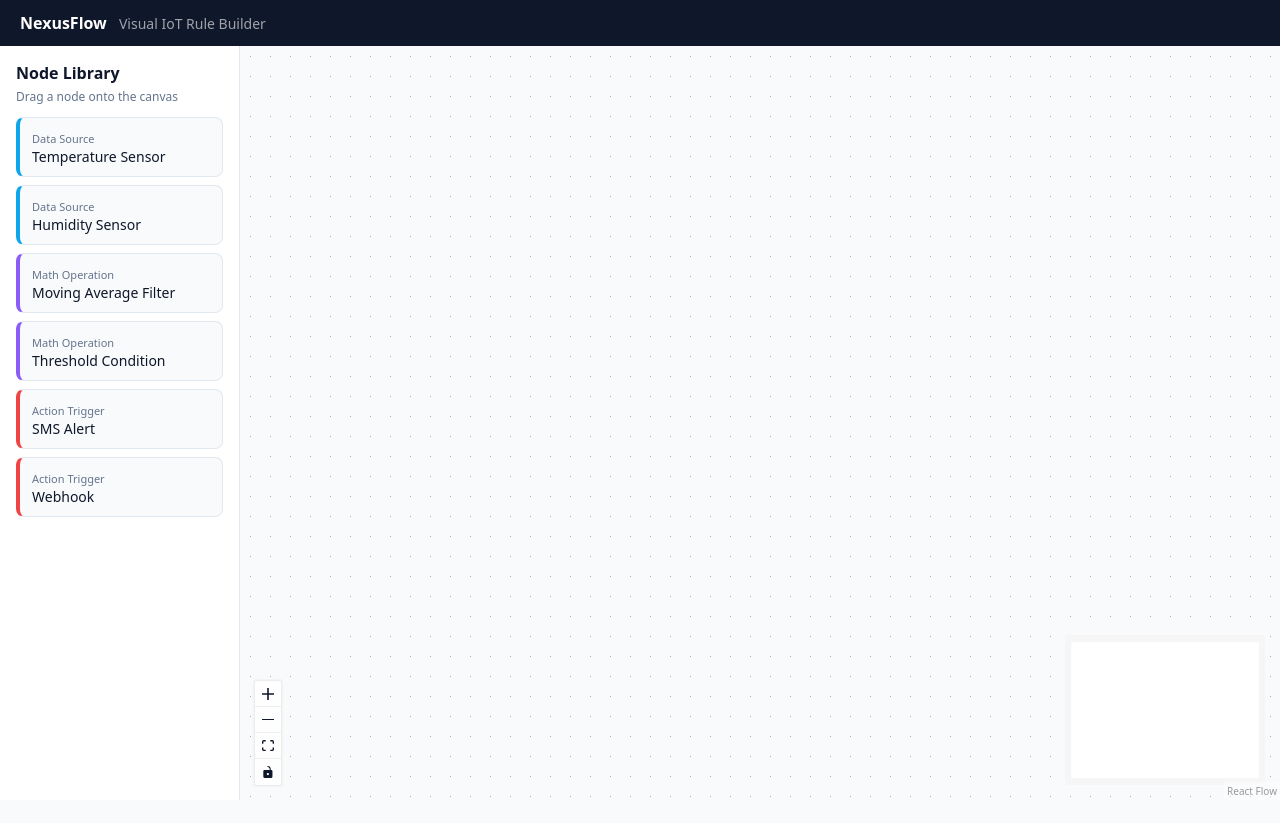
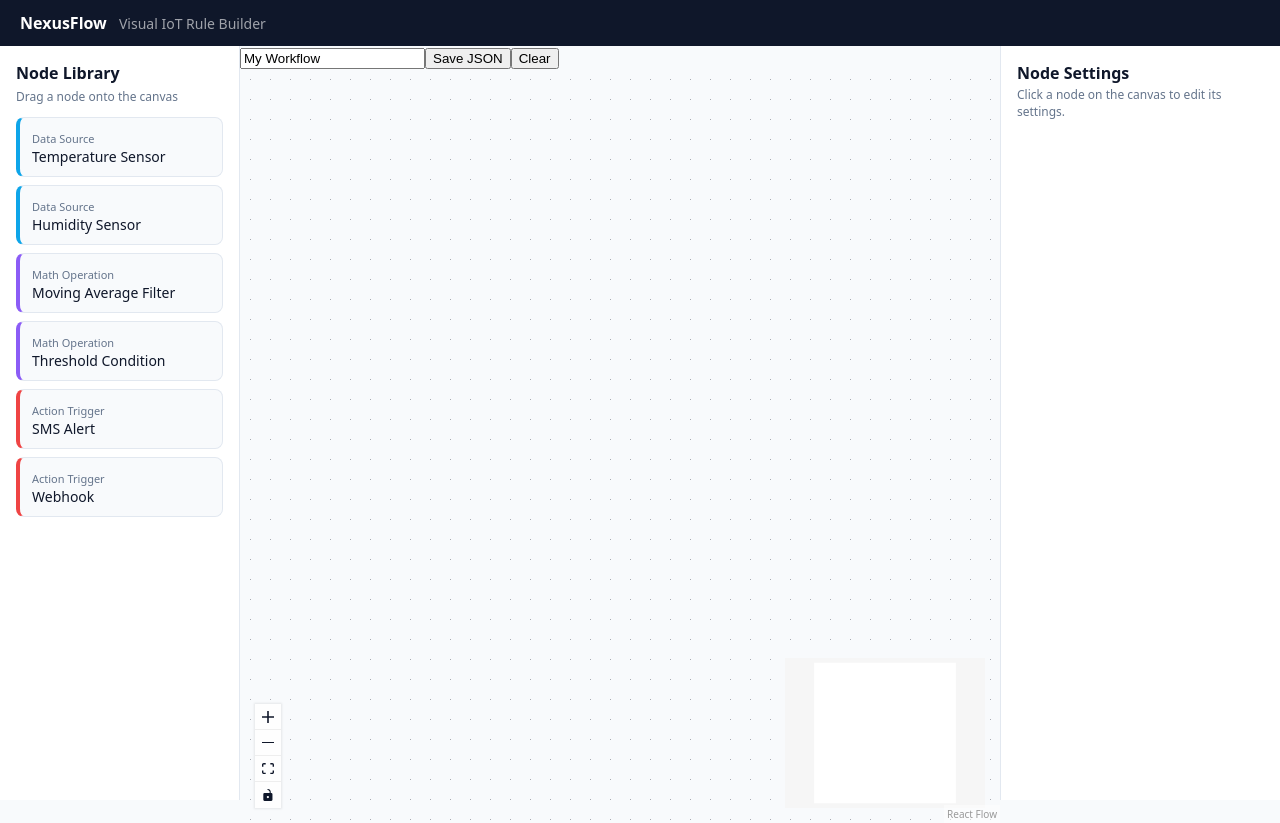
Before and after one commit to vanshikha2024/NexusFlow-Visual-IoT-Telemetry-Rule-Engine, a React (Vite) app in the folder frontend/: page / in a window 1280 px wide. Before the commit the page ends 800 px from the top, so only its background shows below. Built offline with nearby package versions, Linux system fonts and the light colour scheme.

Commit message:
Day 8: serialize graph to backend JSON format with Save toolbar

```diff
--- a/frontend/src/App.css
+++ b/frontend/src/App.css
@@ -18,3 +18,8 @@ body { margin: 0; font-family: system-ui, sans-serif; background: #f8fafc; color
 .palette-item:active { cursor: grabbing; }
 .react-flow__edge-path { stroke: #0ea5e9; stroke-width: 2; }
 .react-flow__handle { width: 10px; height: 10px; background: #0f172a; }
+.config-panel { width: 280px; padding: 16px; background: #fff; border-left: 1px solid #e2e8f0; overflow-y: auto; }
+.config-panel h3 { margin: 0 0 2px; font-size: 16px; }
+.cfg-field { display: block; margin-top: 14px; font-size: 12px; font-weight: 600; color: #475569; }
+.cfg-field input, .cfg-field select, .cfg-field textarea { display: block; width: 100%; margin-top: 4px; padding: 8px 10px; border: 1px solid #cbd5e1; border-radius: 8px; font: inherit; font-size: 14px; font-weight: 400; color: #0f172a; }
+.cfg-field:focus-within input, .cfg-field input:focus, .cfg-field select:focus, .cfg-field textarea:focus { outline: 2px solid #0ea5e9; border-color: transparent; }
--- a/frontend/src/App.jsx
+++ b/frontend/src/App.jsx
@@ -1,23 +1,37 @@
-import { useCallback } from 'react';
+import { useCallback, useState } from 'react';
 import {
   ReactFlow, ReactFlowProvider, Background, Controls, MiniMap,
   addEdge, useNodesState, useEdgesState, useReactFlow,
 } from '@xyflow/react';
 import Sidebar from './components/Sidebar';
 import CustomNode from './components/CustomNode';
+import ConfigPanel from './components/ConfigPanel';
+import { serializeGraph } from './utils/serialize';
 
-const nodeTypes = { dataSource: CustomNode, math: CustomNode, action: CustomNode };
+const nodeTypes = {
+  turbineSensor: CustomNode,
+  temperatureSensor: CustomNode,
+  movingAverage: CustomNode,
+  threshold: CustomNode,
+  smsAlert: CustomNode,
+  webhook: CustomNode,
+};
 let idCounter = 0;
-const nextId = () => `node_${++idCounter}`;
+const nextId = () => `node-${++idCounter}`;
 
 function Canvas() {
   const [nodes, setNodes, onNodesChange] = useNodesState([]);
   const [edges, setEdges, onEdgesChange] = useEdgesState([]);
+  const [workflowName, setWorkflowName] = useState('My Workflow');
+  const [selectedId, setSelectedId] = useState(null);
+  const selectedNode = nodes.find((n) => n.id === selectedId) ?? null;
   const { screenToFlowPosition } = useReactFlow();
+
   const onConnect = useCallback(
     (params) => setEdges((eds) => addEdge({ ...params, animated: true }, eds)),
     [setEdges]
   );
+
   const onDragOver = useCallback((e) => {
     e.preventDefault();
     e.dataTransfer.dropEffect = 'move';
@@ -32,8 +46,40 @@ function Canvas() {
     setNodes((nds) => nds.concat({ id: nextId(), type: item.type, position, data: item }));
   }, [screenToFlowPosition, setNodes]);
 
+  const updateConfig = (key, value) => {
+    setNodes((nds) =>
+      nds.map((n) =>
+        n.id === selectedId
+          ? { ...n, data: { ...n.data, config: { ...n.data.config, [key]: value } } }
+          : n
+      )
+    );
+  };
+
+  const saveGraph = () => {
+    const json = serializeGraph(nodes, edges, workflowName);
+    const text = JSON.stringify(json, null, 2);
+    console.log(text);
+    const a = document.createElement('a');
+    a.href = URL.createObjectURL(new Blob([text], { type: 'application/json' }));
+    a.download = 'nexusflow-workflow.json';
+    a.click();
+  };
+
+  const clearGraph = () => { setNodes([]); setEdges([]); setSelectedId(null); };
+
   return (
+    <>
     <div className="canvas">
+      <div className="toolbar">
+        <input
+          value={workflowName}
+          onChange={(e) => setWorkflowName(e.target.value)}
+          placeholder="Workflow name"
+        />
+        <button onClick={saveGraph}>Save JSON</button>
+        <button className="secondary" onClick={clearGraph}>Clear</button>
+      </div>
       <ReactFlow
         nodes={nodes}
         edges={edges}
@@ -41,9 +87,11 @@ function Canvas() {
         onNodesChange={onNodesChange}
         onEdgesChange={onEdgesChange}
         onConnect={onConnect}
-        deleteKeyCode={['Backspace', 'Delete']}
         onDrop={onDrop}
         onDragOver={onDragOver}
+        onNodeClick={(_, node) => setSelectedId(node.id)}
+        onPaneClick={() => setSelectedId(null)}
+        deleteKeyCode={['Backspace', 'Delete']}
         fitView
       >
         <Background gap={20} />
@@ -51,6 +99,8 @@ function Canvas() {
         <MiniMap pannable zoomable />
       </ReactFlow>
     </div>
+    <ConfigPanel node={selectedNode} onChange={updateConfig} />
+    </>
   );
 }
 
--- /dev/null
+++ b/frontend/src/components/ConfigPanel.jsx
@@ -0,0 +1,43 @@
+import { CONFIG_FIELDS } from '../nodeTypes';
+
+export default function ConfigPanel({ node, onChange }) {
+  if (!node) {
+    return (
+      <aside className="config-panel">
+        <h3>Node Settings</h3>
+        <p className="hint">Click a node on the canvas to edit its settings.</p>
+      </aside>
+    );
+  }
+
+  const fields = CONFIG_FIELDS[node.type] ?? [];
+  const config = node.data.config ?? {};
+
+  return (
+    <aside className="config-panel">
+      <h3>{node.data.label}</h3>
+      <p className="hint">{node.data.category} · {node.id}</p>
+
+      {fields.map((f) => (
+        <label key={f.key} className="cfg-field">
+          <span>{f.label}</span>
+          {f.input === 'select' ? (
+            <select value={config[f.key] ?? ''} onChange={(e) => onChange(f.key, e.target.value)}>
+              {f.options.map((o) => <option key={o}>{o}</option>)}
+            </select>
+          ) : f.input === 'textarea' ? (
+            <textarea rows={3} value={config[f.key] ?? ''} onChange={(e) => onChange(f.key, e.target.value)} />
+          ) : (
+            <input
+              type={f.input}
+              value={config[f.key] ?? ''}
+              onChange={(e) =>
+                onChange(f.key, f.input === 'number' && e.target.value !== '' ? Number(e.target.value) : e.target.value)
+              }
+            />
+          )}
+        </label>
+      ))}
+    </aside>
+  );
+}
--- a/frontend/src/nodeTypes.js
+++ b/frontend/src/nodeTypes.js
@@ -6,3 +6,30 @@ export const NODE_LIBRARY = [
   { type: 'action', label: 'SMS Alert', category: 'Action Trigger', color: '#ef4444' },
   { type: 'action', label: 'Webhook', category: 'Action Trigger', color: '#ef4444' },
 ];
+
+// Fields shown in the settings panel for each node type.
+export const CONFIG_FIELDS = {
+  turbineSensor: [
+    { key: 'sensorId', label: 'Sensor ID', input: 'text' },
+    { key: 'unit', label: 'Unit', input: 'text' },
+  ],
+  temperatureSensor: [
+    { key: 'sensorId', label: 'Sensor ID', input: 'text' },
+    { key: 'unit', label: 'Unit', input: 'text' },
+  ],
+  movingAverage: [
+    { key: 'windowSize', label: 'Window size (readings)', input: 'number' },
+  ],
+  threshold: [
+    { key: 'operator', label: 'Operator', input: 'select', options: ['>', '>=', '<', '<=', '==', '!='] },
+    { key: 'value', label: 'Value', input: 'number' },
+  ],
+  smsAlert: [
+    { key: 'phone', label: 'Phone number', input: 'text' },
+    { key: 'message', label: 'Message (use {{value}})', input: 'textarea' },
+  ],
+  webhook: [
+    { key: 'url', label: 'Webhook URL', input: 'text' },
+    { key: 'method', label: 'Method', input: 'select', options: ['POST'] },
+  ],
+};
--- /dev/null
+++ b/frontend/src/utils/serialize.js
@@ -0,0 +1,21 @@
+// Builds the workflow payload exactly as the backend (Member 2) expects.
+export function serializeGraph(nodes, edges, name = 'Untitled Workflow', description = '') {
+  return {
+    name,
+    description,
+    nodes: nodes.map((n) => ({
+      id: n.id,
+      type: n.type,
+      label: n.data.label,
+      position: { x: Math.round(n.position.x), y: Math.round(n.position.y) },
+      config: n.data.config ?? {},
+    })),
+    edges: edges.map((e) => ({
+      id: `edge-${e.source}-${e.target}`,
+      source: e.source,
+      target: e.target,
+      sourceHandle: e.sourceHandle ?? 'output',
+      targetHandle: e.targetHandle ?? 'input',
+    })),
+  };
+}
```
